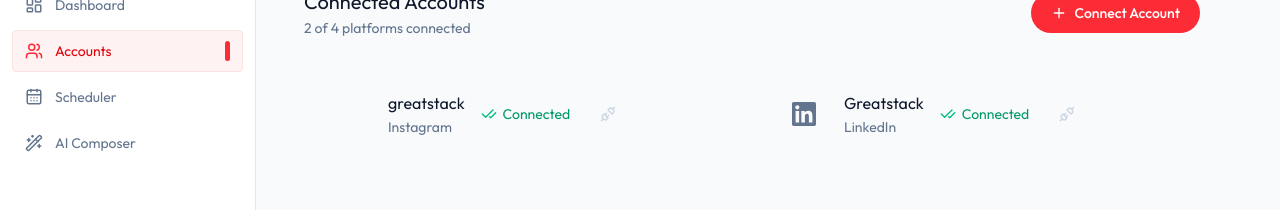
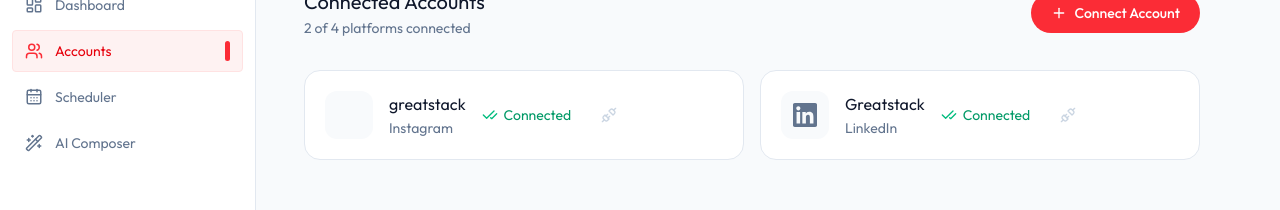
Before and after one commit to kartikpalan1022-reaper/Social-Schedular, a React (Vite) app in the folder client/: page /accounts in a window 1280 px wide. Shown: the part 124-334 px from the top of the page. Built offline with nearby package versions, Linux system fonts and the light colour scheme; some icons are missing.

Commit message:
fixed a minute issue in Accounts template

```diff
--- a/client/src/components/AccountList.tsx
+++ b/client/src/components/AccountList.tsx
@@ -31,7 +31,7 @@
             const meta = PLATFORMS.find((p)=>p.id === account.platform);
             if(!meta) return null;
             return(
-                <div key={index} className="group bg-white-border border-slate-200 rounded-2xl p-5 flex items-center gap-4 hover:border-slate-300">
+                <div key={index} className="group bg-white border border-slate-200 rounded-2xl p-5 flex items-center gap-4 hover:border-slate-300">
                     <div className="size-12 bg-slate-50 rounded-xl flex items-center justify-center shrink-0">
                         <meta.icon className="size-6 text-slate-500" />
                     </div>
```
